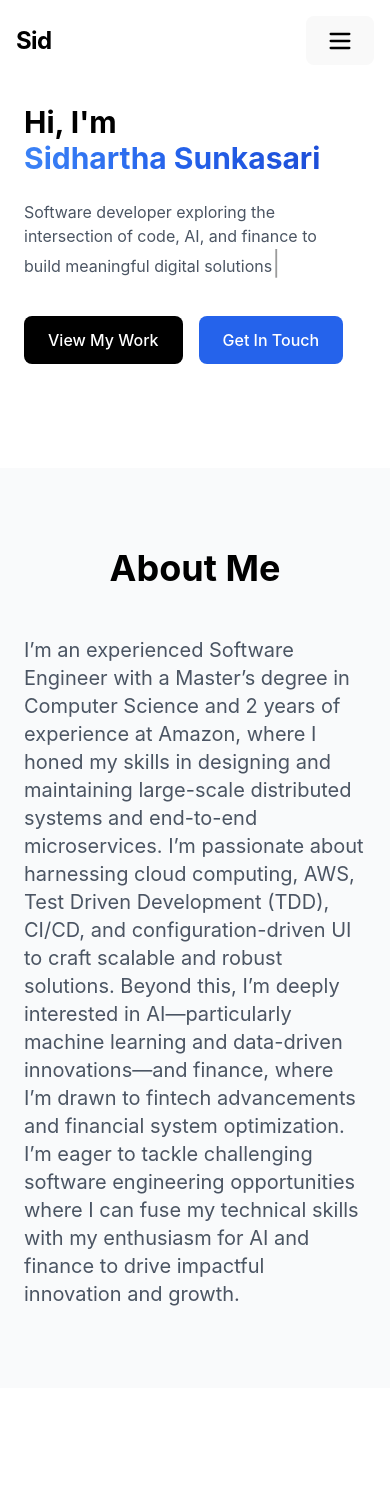
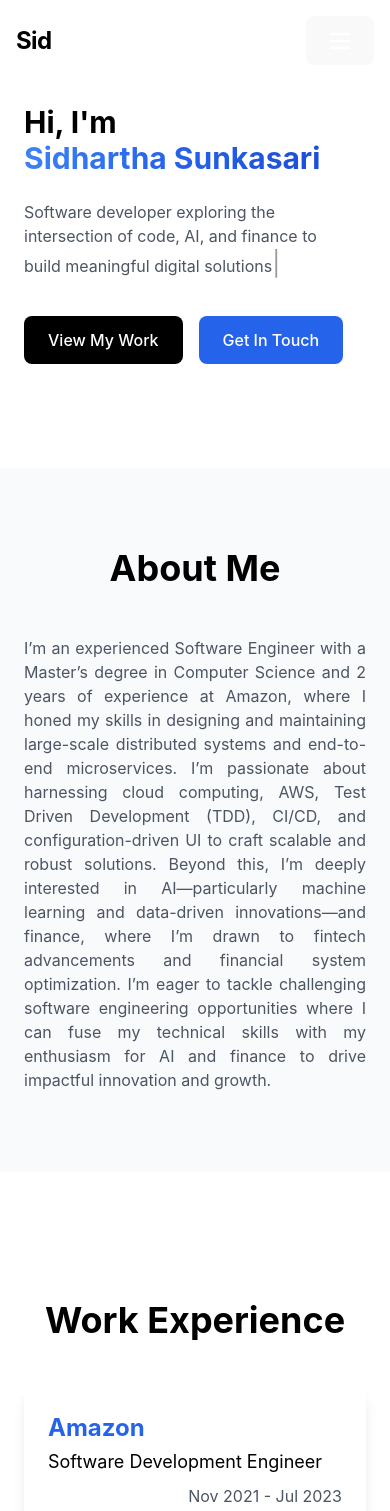
Before and after one commit to sidhu47h/portfolio, a React (Vite) app: page / in a window 390 px wide. Shown: the top 1511 px of the page. Built offline with nearby package versions, Linux system fonts and the light colour scheme.

Commit message:
Everything is working except the dark mode

```diff
--- a/src/components/About.tsx
+++ b/src/components/About.tsx
@@ -24,7 +24,7 @@ const About = ({ title, description }: AboutProps) => {
           whileInView={{ opacity: 1, y: 0 }}
           transition={{ duration: 0.8, delay: 0.2 }}
           viewport={{ once: true }}
-          className="text-xl text-gray-600 dark:text-gray-300 max-w-3xl mx-auto"
+          className="text-base sm:text-lg md:text-xl text-gray-600 dark:text-gray-300 max-w-6xl mx-auto text-justify"
         >
           {description}
         </motion.p>
--- a/src/components/Awards.tsx
+++ b/src/components/Awards.tsx
@@ -19,9 +19,6 @@ const AwardCard = ({ award, index }: AwardCardProps) => (
         <h3 className="text-xl font-bold text-blue-600 dark:text-blue-400">{award.title}</h3>
         <p className="text-lg text-black dark:text-white mt-1">{award.organization}</p>
       </div>
-      {award.date && award.date.trim() !== "" && (
-        <p className="text-gray-600 dark:text-gray-300 mt-2 md:mt-0">{award.date}</p>
-      )}
     </div>
     <p className="text-gray-600 dark:text-gray-300">{award.description}</p>
   </motion.div>
--- a/src/components/Navbar.tsx
+++ b/src/components/Navbar.tsx
@@ -94,7 +94,7 @@ const Navbar = () => {
                 aria-label={isDarkMode ? 'Switch to light mode' : 'Switch to dark mode'}
               >
                 {isDarkMode ?
-                  <FaSun className="w-6 h-6 text-black" /> :
+                  <FaSun className="w-6 h-6 text-white" /> :
                   <FaMoon className="w-6 h-6 text-white" />
                 }
               </button>
@@ -146,14 +146,14 @@ const Navbar = () => {
                   </svg>
                 ) : (
                   <svg
-                    className="h-7 w-7"
+                    className="h-7 w-7 text-black dark:text-white"
                     viewBox="0 0 24 24"
                     fill="none"
                     xmlns="http://www.w3.org/2000/svg"
                   >
                     <path
                       d="M4 6h16M4 12h16M4 18h16"
-                      stroke={isDarkMode ? "white" : "black"}
+                      stroke={isDarkMode ? "black" : "white"}
                       strokeWidth="2"
                       strokeLinecap="round"
                       strokeLinejoin="round"
@@ -201,7 +201,7 @@ const Navbar = () => {
                 aria-label={isDarkMode ? 'Switch to light mode' : 'Switch to dark mode'}
               >
                 {isDarkMode ?
-                  <FaSun className="w-6 h-6 text-black" /> :
+                  <FaSun className="w-6 h-6 text-white" /> :
                   <FaMoon className="w-6 h-6 text-white" />
                 }
               </button>
--- a/src/components/Projects.tsx
+++ b/src/components/Projects.tsx
@@ -27,7 +27,7 @@ const ProjectCard = ({ project, index }: ProjectCardProps) => (
         >
           {project.title}
         </motion.h3>
-        <p className="text-lg text-black dark:text-white mt-1">{project.description}</p>
+        <p className="text-sm sm:text-base text-black dark:text-white mt-3 mb-4 px-1 py-1 text-justify">{project.description}</p>
       </div>
       <div className="flex gap-4 mt-4 md:mt-0">
         <motion.a
--- a/src/data/portfolio.json
+++ b/src/data/portfolio.json
@@ -439,25 +439,21 @@
       {
         "title": "Individual Participation in NCL Competition",
         "organization": "Cyber Skyline",
-        "date": "Not Specified",
         "description": "Competed individually in Cyber Skyline's NCL, applying skills in cryptography, OSINT, log analysis, and vulnerability assessment to solve cybersecurity challenges."
       },
       {
         "title": "Team-Based NCL Competition",
         "organization": "Cyber Skyline",
-        "date": "Not Specified",
         "description": "Collaborated effectively in team-based NCL competitions, analyzing threats, identifying vulnerabilities, and implementing cybersecurity strategies in simulated environments."
       },
       {
         "title": "Leetcode Problem Solving Milestone",
         "organization": "Leetcode",
-        "date": "Not Specified",
         "description": "Solved 250+ problems on Leetcode. Handle: sidhu47."
       },
       {
         "title": "Contribution to Code Poetry Competition",
         "organization": "JNTU",
-        "date": "Not Specified",
         "description": "Coordinated and created problem sets for the annual programming competition of JNTU 'Code Poetry'."
       }
     ]
```
